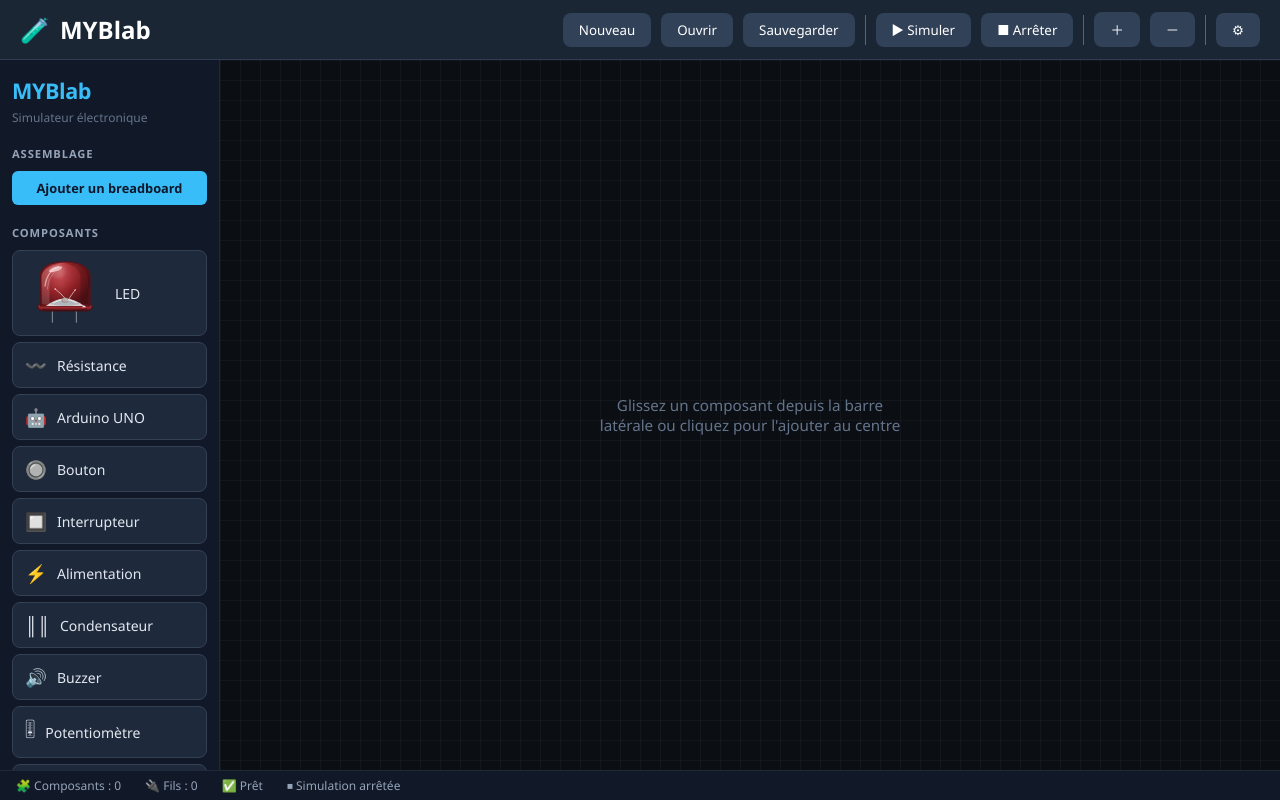
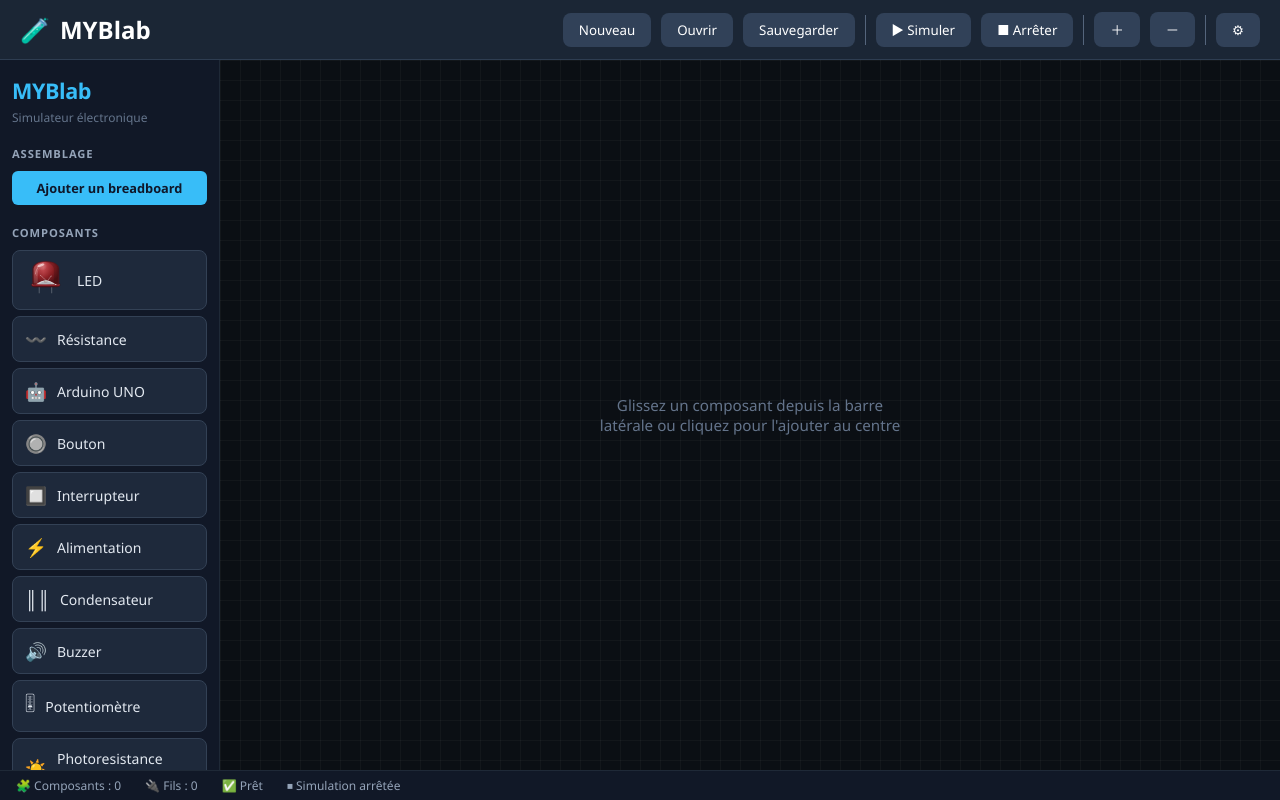
Before and after one commit to mamadouyacineba858-tech/myblab_v03, a React (Vite) app in the folder frontend/: page / in a window 1280 px wide. Built offline with nearby package versions, Linux system fonts and the light colour scheme.

Commit message:
style(led): size realistic sidebar preview

```diff
--- a/frontend/src/components/Sidebar.css
+++ b/frontend/src/components/Sidebar.css
@@ -10,119 +10,47 @@
   box-sizing: border-box;
 }
 
-.myblab-sidebar__header {
-  margin-bottom: 20px;
+.myblab-sidebar__header { margin-bottom: 20px; }
+.myblab-sidebar__logo { margin: 0; font-size: 1.35rem; font-weight: 700; color: #38bdf8; letter-spacing: -0.02em; }
+.myblab-sidebar__tagline { margin: 4px 0 0; font-size: 0.75rem; color: #64748b; }
+.myblab-sidebar__section { margin-bottom: 20px; }
+.myblab-sidebar__title { margin: 0 0 10px; font-size: 0.7rem; text-transform: uppercase; letter-spacing: 0.08em; color: #94a3b8; font-weight: 600; }
+.myblab-palette { list-style: none; margin: 0; padding: 0; display: flex; flex-direction: column; gap: 6px; }
+.myblab-palette__item { display: flex; align-items: center; gap: 10px; width: 100%; padding: 10px 12px; border: 1px solid #334155; border-radius: 8px; background: #1e293b; color: inherit; cursor: grab; font-size: 0.875rem; text-align: left; transition: background 0.15s ease, border-color 0.15s ease; }
+.myblab-palette__item:hover { background: #334155; border-color: #475569; }
+.myblab-palette__icon { font-size: 1.1rem; }
+
+/* LED : aperçu du même renderer que le composant du Canvas, sans emoji. */
+.myblab-palette__icon--led {
+  position: relative;
+  width: 42px;
+  height: 38px;
+  flex: 0 0 42px;
+  display: block;
+  overflow: visible;
 }
 
-.myblab-sidebar__logo {
-  margin: 0;
-  font-size: 1.35rem;
-  font-weight: 700;
-  color: #38bdf8;
-  letter-spacing: -0.02em;
+.myblab-palette__led-preview {
+  position: absolute;
+  left: 0;
+  top: 0;
+  width: 80px;
+  height: 64px;
+  transform: scale(0.52);
+  transform-origin: top left;
+  pointer-events: none;
 }
 
-.myblab-sidebar__tagline {
-  margin: 4px 0 0;
-  font-size: 0.75rem;
-  color: #64748b;
+.myblab-palette__led-preview .part-led {
+  width: 80px !important;
+  height: 64px !important;
 }
 
-.myblab-sidebar__section {
-  margin-bottom: 20px;
-}
-
-.myblab-sidebar__title {
-  margin: 0 0 10px;
-  font-size: 0.7rem;
-  text-transform: uppercase;
-  letter-spacing: 0.08em;
-  color: #94a3b8;
-  font-weight: 600;
-}
-
-.myblab-palette {
-  list-style: none;
-  margin: 0;
-  padding: 0;
-  display: flex;
-  flex-direction: column;
-  gap: 6px;
-}
-
-.myblab-palette__item {
-  display: flex;
-  align-items: center;
-  gap: 10px;
-  width: 100%;
-  padding: 10px 12px;
-  border: 1px solid #334155;
-  border-radius: 8px;
-  background: #1e293b;
-  color: inherit;
-  cursor: grab;
-  font-size: 0.875rem;
-  text-align: left;
-  transition:
-    background 0.15s ease,
-    border-color 0.15s ease;
-}
-
-.myblab-palette__item:hover {
-  background: #334155;
-  border-color: #475569;
-}
-
-.myblab-palette__icon {
-  font-size: 1.1rem;
-}
-
-.myblab-sidebar__help {
-  margin: 0;
-  font-size: 0.75rem;
-  line-height: 1.4;
-  color: #94a3b8;
-}
-
-.myblab-sidebar__footer {
-  margin-top: auto;
-  padding-top: 12px;
-}
-
-.myblab-btn {
-  width: 100%;
-  padding: 8px 12px;
-  border-radius: 6px;
-  font-size: 0.8rem;
-  cursor: pointer;
-  border: none;
-}
-
-.myblab-btn--ghost {
-  background: transparent;
-  color: #94a3b8;
-  border: 1px solid #334155;
-}
-
-.myblab-btn--ghost:hover {
-  color: #f87171;
-  border-color: #f87171;
-}
-
-/* MB-BREADBOARD-003 : bouton "Ajouter un breadboard" (Sidebar, section
-   Assemblage) — style additif, ne modifie aucune règle existante. */
-.myblab-btn--primary {
-  background: #38bdf8;
-  color: #0f172a;
-  font-weight: 600;
-}
-
-.myblab-btn--primary:hover:not(:disabled) {
-  background: #7dd3fc;
-}
-
-.myblab-btn--primary:disabled {
-  background: #1e293b;
-  color: #64748b;
-  cursor: default;
-}
+.myblab-sidebar__help { margin: 0; font-size: 0.75rem; line-height: 1.4; color: #94a3b8; }
+.myblab-sidebar__footer { margin-top: auto; padding-top: 12px; }
+.myblab-btn { width: 100%; padding: 8px 12px; border-radius: 6px; font-size: 0.8rem; cursor: pointer; border: none; }
+.myblab-btn--ghost { background: transparent; color: #94a3b8; border: 1px solid #334155; }
+.myblab-btn--ghost:hover { color: #f87171; border-color: #f87171; }
+.myblab-btn--primary { background: #38bdf8; color: #0f172a; font-weight: 600; }
+.myblab-btn--primary:hover:not(:disabled) { background: #7dd3fc; }
+.myblab-btn--primary:disabled { background: #1e293b; color: #64748b; cursor: default; }
```
